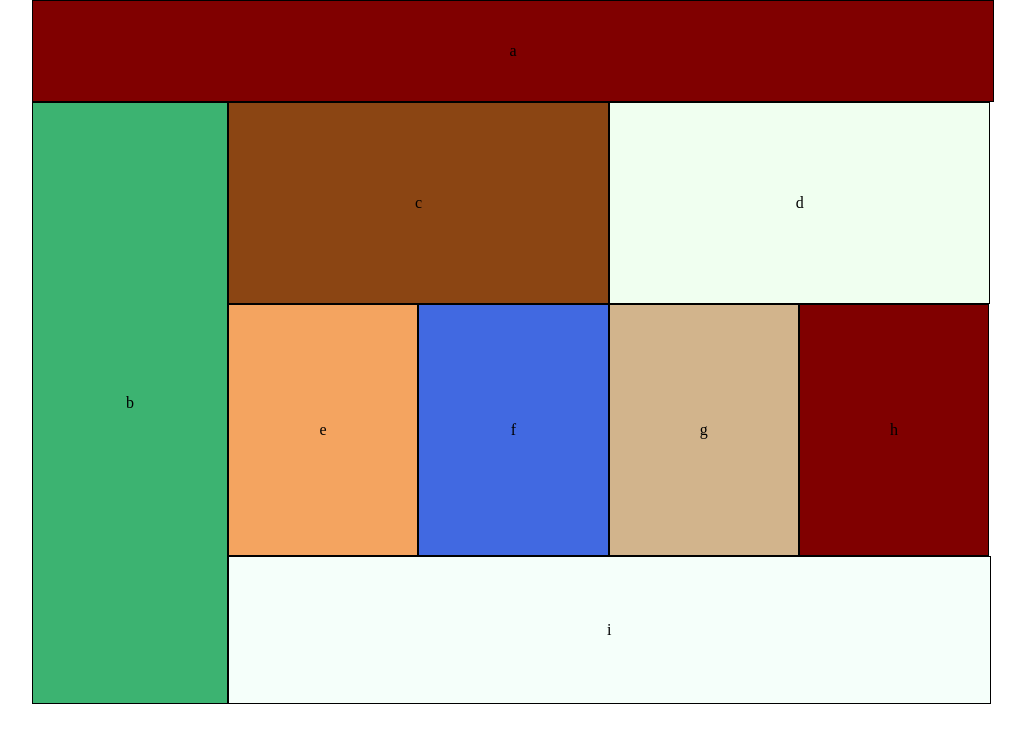
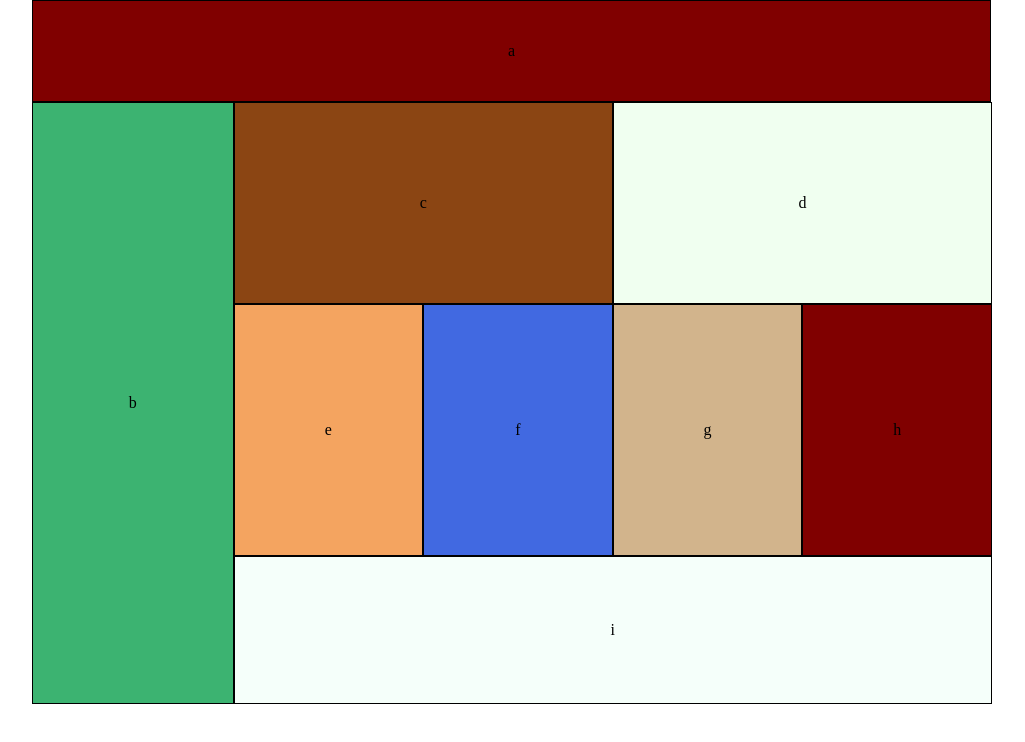
Before and after one commit to noahsadude/301-lab-01, a plain HTML site: page index.html in a window 1280 px wide. Shown: the whole page, without its empty margins (128-1153 px from the left). Drawn offline with Linux system fonts and the light colour scheme.

Commit message:
fixing poor formatting

```diff
--- a/css/layout.css
+++ b/css/layout.css
@@ -2,26 +2,37 @@
 
   nav{
     height: 100px;
-    width: 100%;
+    width: calc(100% - 3px);
     line-height: 100px;
+  }
+
+  .lineone{
+    width: 79%;
+    float: left;
   }
 
   .line1 {
     height: 200px;
-    width: 39.5%;
+    width: calc(50% - 2px);
     line-height: 200px;
     float: left;
   }
 
   #b{
-    width: 20.20%;
+    width: calc(21% - 2px);
     height: 600px;
     line-height: 600px;
+    float: left;
+  }
+
+  .boxcontainer{
+    float:left;
+    width:79%;
   }
 
   .box{
     float:left;
-    width: 19.62%;
+    width: calc(25% - 2px);
     height:250px;
     line-height: 250px;
   }
@@ -30,7 +41,7 @@
     float:left;
     height:146px;
     line-height:146px;
-    width: 79.23%;
+    width: calc(79% - 2px);
   }
 }
 
@@ -56,7 +67,7 @@
 
   .box{
     float:left;
-    width: 49.5714%;
+    width: calc(50% - 2px);
     height:250px;
     line-height: 250px;
   }
--- a/index.html
+++ b/index.html
@@ -11,13 +11,17 @@
 </head>
 <body>
   <nav>a</nav>
-  <div id="b" class="line1">b</div>
+  <div id="b">b</div>
+  <section class="lineone">
     <div id="c" class="line1">c</div>
     <div id="d" class="line1">d</div>
+  </section>
+  <section class="boxcontainer">
     <div id="e" class="box">e</div>
     <div id="f" class="box">f</div>
     <div id="g" class="box">g</div>
     <div id="h" class="box">h</div>
+  </section>
   <footer>i</footer>
 </body>
 </html>
```
Lines whose indentation alone changed are shown as unchanged.
